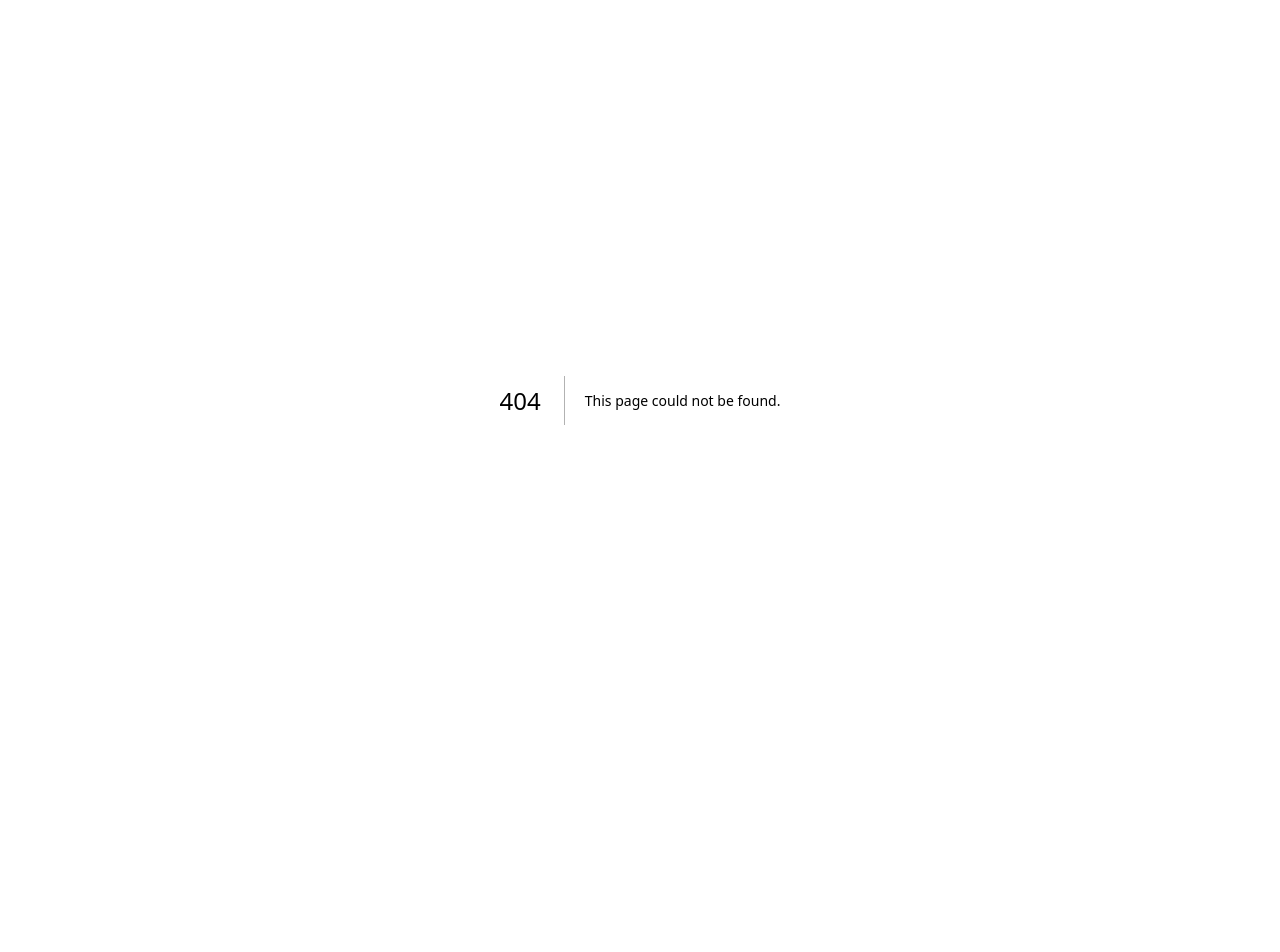
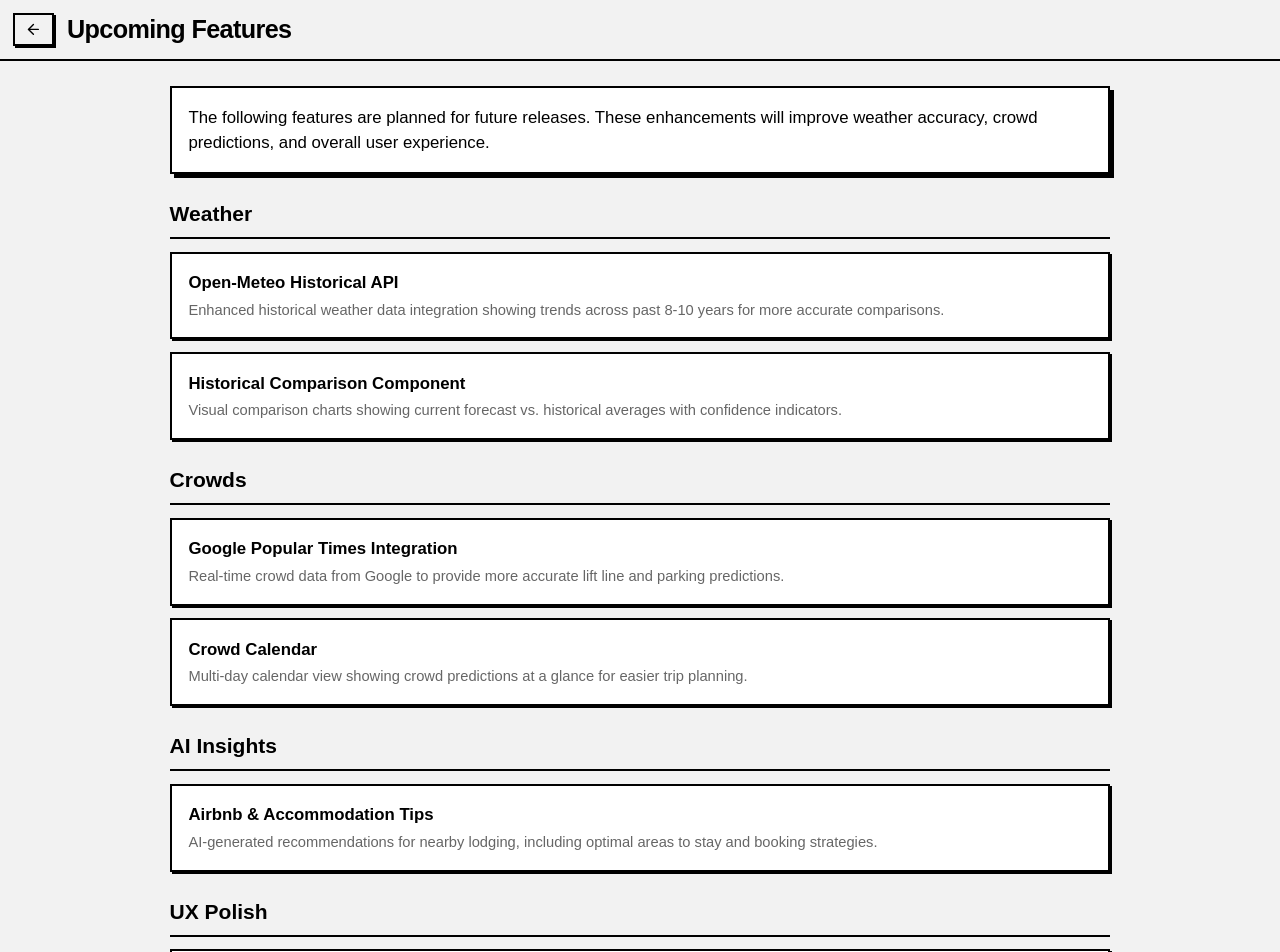
Before and after one commit to dhisonp/snow-bunnies, a Next.js app: page /upcoming in a window 1280 px wide. Before the commit this address had no page. Shown: the top 952 px of the page. Before the commit the page ends 800 px from the top, so only its background shows below. Built offline with nearby package versions, Linux system fonts and the light colour scheme; a web font is replaced by a local one.

Commit message:
upcoming page

```diff
--- a/app/page.tsx
+++ b/app/page.tsx
@@ -1,6 +1,7 @@
 "use client";
 
 import React, { useEffect } from "react";
+import Link from "next/link";
 import { Button } from "@/components/ui/button";
 import { TripForm } from "@/components/TripForm";
 import { ResortCard } from "@/components/ResortCard";
@@ -10,7 +11,7 @@ import { type TripConfig } from "@/lib/types/trip";
 import { getTrips, deleteTrip } from "@/lib/storage";
 import resortsData from "@/lib/data/resorts.json";
 import { type Resort } from "@/lib/types/resort";
-import { Plus } from "lucide-react";
+import { Plus, Sparkles } from "lucide-react";
 
 export default function Home() {
   const [trips, setTrips] = React.useState<TripConfig[]>([]);
@@ -60,6 +61,11 @@ export default function Home() {
         <div className="container mx-auto px-3 py-3 flex items-center justify-between">
           <h1 className="text-2xl font-bold tracking-tight">Snow Bunnies</h1>
           <div className="flex items-center gap-2">
+            <Link href="/upcoming">
+              <Button variant="outline" size="sm">
+                <Sparkles className="mr-2 h-4 w-4" /> Upcoming
+              </Button>
+            </Link>
             <TemperatureToggle />
             <ModeToggle />
             <Button onClick={handleCreate} size="sm">
--- /dev/null
+++ b/app/upcoming/page.tsx
@@ -0,0 +1,142 @@
+"use client";
+
+import Link from "next/link";
+import { Button } from "@/components/ui/button";
+import { ArrowLeft } from "lucide-react";
+
+interface Feature {
+  title: string;
+  description: string;
+  category: "Weather" | "Crowds" | "AI Insights" | "UX Polish" | "Resorts";
+}
+
+const upcomingFeatures: Feature[] = [
+  {
+    title: "Open-Meteo Historical API",
+    description:
+      "Enhanced historical weather data integration showing trends across past 8-10 years for more accurate comparisons.",
+    category: "Weather",
+  },
+  {
+    title: "Google Popular Times Integration",
+    description:
+      "Real-time crowd data from Google to provide more accurate lift line and parking predictions.",
+    category: "Crowds",
+  },
+  {
+    title: "Per-Day Details",
+    description:
+      "Detailed expandable views for each day showing hourly breakdowns of weather, crowds, and conditions.",
+    category: "UX Polish",
+  },
+  {
+    title: "Dynamic Resorts",
+    description:
+      "Allow users to add custom resorts beyond the pre-configured list, with automatic coordinate and elevation lookup.",
+    category: "Resorts",
+  },
+  {
+    title: "Airbnb & Accommodation Tips",
+    description:
+      "AI-generated recommendations for nearby lodging, including optimal areas to stay and booking strategies.",
+    category: "AI Insights",
+  },
+  {
+    title: "Historical Comparison Component",
+    description:
+      "Visual comparison charts showing current forecast vs. historical averages with confidence indicators.",
+    category: "Weather",
+  },
+  {
+    title: "Crowd Calendar",
+    description:
+      "Multi-day calendar view showing crowd predictions at a glance for easier trip planning.",
+    category: "Crowds",
+  },
+];
+
+const categories = [
+  "Weather",
+  "Crowds",
+  "AI Insights",
+  "UX Polish",
+  "Resorts",
+] as const;
+
+export default function UpcomingPage() {
+  return (
+    <div className="flex flex-col min-h-screen bg-background text-foreground">
+      {/* Header */}
+      <header className="border-b-2 border-foreground">
+        <div className="container mx-auto px-3 py-3 flex items-center justify-between">
+          <div className="flex items-center gap-3">
+            <Link href="/">
+              <Button variant="outline" size="sm" className="border-2">
+                <ArrowLeft className="h-4 w-4" />
+              </Button>
+            </Link>
+            <h1 className="text-2xl font-bold tracking-tight">
+              Upcoming Features
+            </h1>
+          </div>
+        </div>
+      </header>
+
+      <main className="container mx-auto px-3 py-6 flex-1">
+        <div className="max-w-4xl mx-auto space-y-6">
+          {/* Intro */}
+          <div
+            className="border-2 border-foreground bg-card p-4"
+            style={{ boxShadow: "4px 4px 0px 0px var(--foreground)" }}
+          >
+            <p className="text-base">
+              The following features are planned for future releases. These
+              enhancements will improve weather accuracy, crowd predictions, and
+              overall user experience.
+            </p>
+          </div>
+
+          {/* Features by Category */}
+          {categories.map((category) => {
+            const categoryFeatures = upcomingFeatures.filter(
+              (f) => f.category === category
+            );
+            if (categoryFeatures.length === 0) return null;
+
+            return (
+              <div key={category} className="space-y-3">
+                <h2 className="text-xl font-bold border-b-2 border-foreground pb-2">
+                  {category}
+                </h2>
+                <div className="space-y-3">
+                  {categoryFeatures.map((feature) => (
+                    <div
+                      key={feature.title}
+                      className="border-2 border-foreground bg-card p-4"
+                      style={{ boxShadow: "2px 2px 0px 0px var(--foreground)" }}
+                    >
+                      <h3 className="font-bold text-base mb-1">
+                        {feature.title}
+                      </h3>
+                      <p className="text-sm text-muted-foreground">
+                        {feature.description}
+                      </p>
+                    </div>
+                  ))}
+                </div>
+              </div>
+            );
+          })}
+
+          {/* Footer note */}
+          <div className="border-2 border-foreground bg-muted p-4 text-center">
+            <p className="text-sm">
+              Have a feature request?{" "}
+              <span className="font-bold">Let us know!</span>
+            </p>
+          </div>
+        </div>
+      </main>
+    </div>
+  );
+}
```
